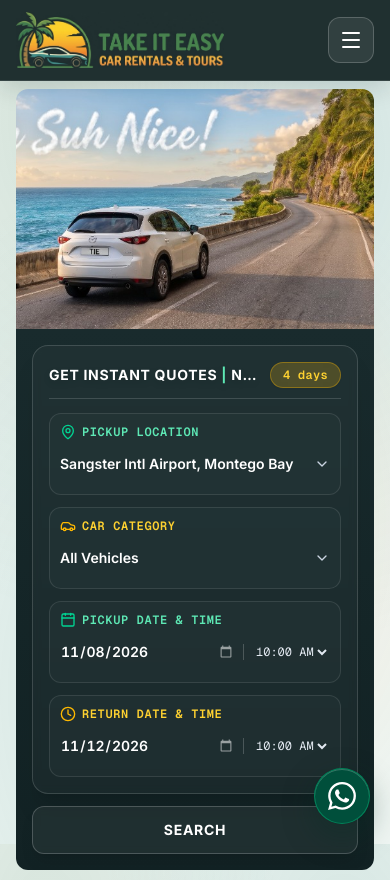
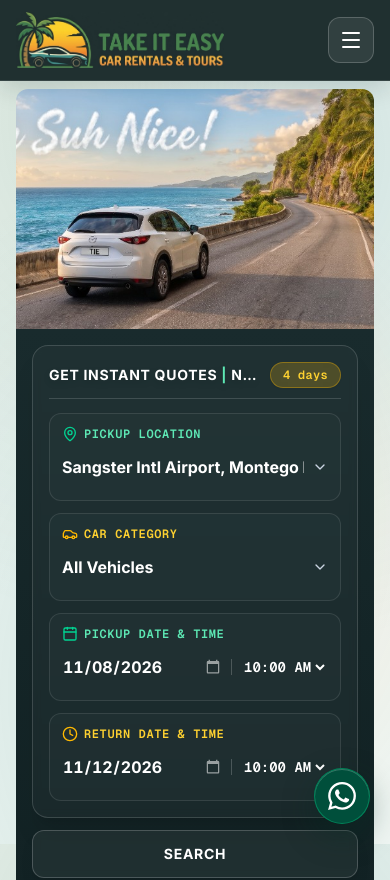
Before and after one commit to RickyC2020/take-it-easy-web, a React (Vite) app: page / in a window 390 px wide. Shown: the top 880 px of the page. Built offline with nearby package versions, Linux system fonts and the light colour scheme; a web font is replaced by a local one.

Commit message:
Enlarge text sizes and labels inside search boxes across desktop and mobile

```diff
--- a/src/components/HeroBanner.jsx
+++ b/src/components/HeroBanner.jsx
@@ -69,9 +69,9 @@ export default function HeroBanner({
                   <div className="p-2.5 xl:p-3 rounded-xl bg-white/[0.03] hover:bg-white/[0.06] border border-white/15 transition-colors flex flex-col justify-center">
                     <label
                       htmlFor="hero-desktop-location"
-                      className="flex items-center gap-1.5 font-mono text-[10.5px] uppercase tracking-wider text-emerald-300 mb-1 font-semibold drop-shadow-xs"
+                      className="flex items-center gap-1.5 font-mono text-xs xl:text-[13px] uppercase tracking-wider text-emerald-300 mb-1 font-bold drop-shadow-xs"
                     >
-                      <MapPin className="w-3.5 h-3.5 text-emerald-400 shrink-0" />
+                      <MapPin className="w-4 h-4 text-emerald-400 shrink-0" />
                       <span>Pickup Hub</span>
                     </label>
                     <div className="relative flex items-center">
@@ -79,7 +79,7 @@ export default function HeroBanner({
                         id="hero-desktop-location"
                         value={locationId}
                         onChange={(e) => setLocationId?.(e.target.value)}
-                        className="w-full appearance-none bg-transparent pr-4 text-xs xl:text-sm font-semibold text-white focus:outline-none cursor-pointer truncate"
+                        className="w-full appearance-none bg-transparent pr-5 text-sm xl:text-base font-bold text-white focus:outline-none cursor-pointer truncate"
                       >
                         {locations.map((loc) => (
                           <option key={loc.id} value={loc.id} className="bg-[#1b2b2b] text-white">
@@ -87,7 +87,7 @@ export default function HeroBanner({
                           </option>
                         ))}
                       </select>
-                      <ChevronDown className="w-3.5 h-3.5 text-slate-300 pointer-events-none absolute right-0 shrink-0" />
+                      <ChevronDown className="w-4 h-4 text-slate-300 pointer-events-none absolute right-0 shrink-0" />
                     </div>
                   </div>
 
@@ -95,9 +95,9 @@ export default function HeroBanner({
                   <div className="p-2.5 xl:p-3 rounded-xl bg-white/[0.03] hover:bg-white/[0.06] border border-white/15 transition-colors flex flex-col justify-center">
                     <label
                       htmlFor="hero-desktop-category"
-                      className="flex items-center gap-1.5 font-mono text-[10.5px] uppercase tracking-wider text-amber-300 mb-1 font-semibold drop-shadow-xs"
+                      className="flex items-center gap-1.5 font-mono text-xs xl:text-[13px] uppercase tracking-wider text-amber-300 mb-1 font-bold drop-shadow-xs"
                     >
-                      <Car className="w-3.5 h-3.5 text-amber-400 shrink-0" />
+                      <Car className="w-4 h-4 text-amber-400 shrink-0" />
                       <span>Vehicle Class</span>
                     </label>
                     <div className="relative flex items-center">
@@ -105,7 +105,7 @@ export default function HeroBanner({
                         id="hero-desktop-category"
                         value={selectedCategory}
                         onChange={(e) => setSelectedCategory?.(e.target.value)}
-                        className="w-full appearance-none bg-transparent pr-4 text-xs xl:text-sm font-semibold text-white focus:outline-none cursor-pointer truncate"
+                        className="w-full appearance-none bg-transparent pr-5 text-sm xl:text-base font-bold text-white focus:outline-none cursor-pointer truncate"
                       >
                         {categories.map((cat) => (
                           <option key={cat.id} value={cat.id} className="bg-[#1b2b2b] text-white">
@@ -113,7 +113,7 @@ export default function HeroBanner({
                           </option>
                         ))}
                       </select>
-                      <ChevronDown className="w-3.5 h-3.5 text-slate-300 pointer-events-none absolute right-0 shrink-0" />
+                      <ChevronDown className="w-4 h-4 text-slate-300 pointer-events-none absolute right-0 shrink-0" />
                     </div>
                   </div>
 
@@ -121,12 +121,12 @@ export default function HeroBanner({
                   <div className="p-2.5 xl:p-3 rounded-xl bg-white/[0.03] hover:bg-white/[0.06] border border-white/15 transition-colors flex flex-col justify-center">
                     <label
                       htmlFor="hero-desktop-pickup-date"
-                      className="flex items-center gap-1.5 font-mono text-[10.5px] uppercase tracking-wider text-emerald-300 mb-1 font-semibold drop-shadow-xs"
+                      className="flex items-center gap-1.5 font-mono text-xs xl:text-[13px] uppercase tracking-wider text-emerald-300 mb-1 font-bold drop-shadow-xs"
                     >
-                      <Calendar className="w-3.5 h-3.5 text-emerald-400 shrink-0" />
+                      <Calendar className="w-4 h-4 text-emerald-400 shrink-0" />
                       <span>Pickup Date &amp; Time</span>
                     </label>
-                    <div className="flex items-center gap-1.5">
+                    <div className="flex items-center gap-2">
                       <input
                         id="hero-desktop-pickup-date"
                         type="date"
@@ -134,14 +134,14 @@ export default function HeroBanner({
                         min={minPickupDate}
                         onChange={(e) => onPickupDateChange?.(e.target.value)}
                         style={{ colorScheme: 'dark' }}
-                        className="w-full bg-transparent text-xs xl:text-sm font-semibold text-white tabular-nums focus:outline-none cursor-pointer"
+                        className="w-full bg-transparent text-sm xl:text-base font-bold text-white tabular-nums focus:outline-none cursor-pointer"
                       />
-                      <span className="h-3.5 w-px bg-white/20 shrink-0" />
+                      <span className="h-4 w-px bg-white/20 shrink-0" />
                       <select
                         aria-label="Pickup Time"
                         value={pickupTime}
                         onChange={(e) => setPickupTime?.(e.target.value)}
-                        className="bg-transparent text-xs font-mono text-slate-200 focus:outline-none cursor-pointer shrink-0"
+                        className="bg-transparent text-xs xl:text-sm font-mono font-bold text-white focus:outline-none cursor-pointer shrink-0"
                       >
                         {timeSlots.map((slot) => (
                           <option key={slot} value={slot} className="bg-[#1b2b2b] text-white">
@@ -156,12 +156,12 @@ export default function HeroBanner({
                   <div className="p-2.5 xl:p-3 rounded-xl bg-white/[0.03] hover:bg-white/[0.06] border border-white/15 transition-colors flex flex-col justify-center">
                     <label
                       htmlFor="hero-desktop-return-date"
-                      className="flex items-center gap-1.5 font-mono text-[10.5px] uppercase tracking-wider text-amber-300 mb-1 font-semibold drop-shadow-xs"
+                      className="flex items-center gap-1.5 font-mono text-xs xl:text-[13px] uppercase tracking-wider text-amber-300 mb-1 font-bold drop-shadow-xs"
                     >
-                      <Clock className="w-3.5 h-3.5 text-amber-400 shrink-0" />
+                      <Clock className="w-4 h-4 text-amber-400 shrink-0" />
                       <span>Return Date &amp; Time</span>
                     </label>
-                    <div className="flex items-center gap-1.5">
+                    <div className="flex items-center gap-2">
                       <input
                         id="hero-desktop-return-date"
                         type="date"
@@ -169,14 +169,14 @@ export default function HeroBanner({
                         min={minReturnDate}
                         onChange={(e) => onReturnDateChange?.(e.target.value)}
                         style={{ colorScheme: 'dark' }}
-                        className="w-full bg-transparent text-xs xl:text-sm font-semibold text-white tabular-nums focus:outline-none cursor-pointer"
+                        className="w-full bg-transparent text-sm xl:text-base font-bold text-white tabular-nums focus:outline-none cursor-pointer"
                       />
-                      <span className="h-3.5 w-px bg-white/20 shrink-0" />
+                      <span className="h-4 w-px bg-white/20 shrink-0" />
                       <select
                         aria-label="Return Time"
                         value={returnTime}
                         onChange={(e) => setReturnTime?.(e.target.value)}
-                        className="bg-transparent text-xs font-mono text-slate-200 focus:outline-none cursor-pointer shrink-0"
+                        className="bg-transparent text-xs xl:text-sm font-mono font-bold text-white focus:outline-none cursor-pointer shrink-0"
                       >
                         {timeSlots.map((slot) => (
                           <option key={slot} value={slot} className="bg-[#1b2b2b] text-white">
@@ -218,20 +218,20 @@ export default function HeroBanner({
               {/* 2-Column Responsive Inputs */}
               <div className="grid grid-cols-1 sm:grid-cols-2 gap-3 text-sm">
                 {/* 1. Pickup Location */}
-                <div className="p-2.5 rounded-xl bg-white/[0.02] border border-white/10">
+                <div className="p-3 rounded-xl bg-white/[0.02] border border-white/10">
                   <label
                     htmlFor="hero-mobile-location"
-                    className="flex items-center gap-1.5 font-mono text-xs uppercase tracking-wider text-emerald-300 mb-1 font-semibold"
+                    className="flex items-center gap-1.5 font-mono text-xs sm:text-[13px] uppercase tracking-wider text-emerald-300 mb-1 font-bold"
                   >
                     <MapPin className="w-4 h-4 text-emerald-400 shrink-0" />
                     <span>Pickup Location</span>
                   </label>
-                  <div className="relative flex items-center min-h-[40px]">
+                  <div className="relative flex items-center min-h-[42px]">
                     <select
                       id="hero-mobile-location"
                       value={locationId}
                       onChange={(e) => setLocationId?.(e.target.value)}
-                      className="w-full min-h-[40px] appearance-none bg-transparent pr-6 text-sm font-semibold text-white focus:outline-none cursor-pointer"
+                      className="w-full min-h-[42px] appearance-none bg-transparent pr-6 text-base font-bold text-white focus:outline-none cursor-pointer"
                     >
                       {locations.map((loc) => (
                         <option key={loc.id} value={loc.id} className="bg-[#1b2b2b] text-white">
@@ -244,20 +244,20 @@ export default function HeroBanner({
                 </div>
 
                 {/* 2. Car Category */}
-                <div className="p-2.5 rounded-xl bg-white/[0.02] border border-white/10">
+                <div className="p-3 rounded-xl bg-white/[0.02] border border-white/10">
                   <label
                     htmlFor="hero-mobile-category"
-                    className="flex items-center gap-1.5 font-mono text-xs uppercase tracking-wider text-amber-300 mb-1 font-semibold"
+                    className="flex items-center gap-1.5 font-mono text-xs sm:text-[13px] uppercase tracking-wider text-amber-300 mb-1 font-bold"
                   >
                     <Car className="w-4 h-4 text-amber-400 shrink-0" />
                     <span>Car Category</span>
                   </label>
-                  <div className="relative flex items-center min-h-[40px]">
+                  <div className="relative flex items-center min-h-[42px]">
                     <select
                       id="hero-mobile-category"
                       value={selectedCategory}
                       onChange={(e) => setSelectedCategory?.(e.target.value)}
-                      className="w-full min-h-[40px] appearance-none bg-transparent pr-6 text-sm font-semibold text-white focus:outline-none cursor-pointer"
+                      className="w-full min-h-[42px] appearance-none bg-transparent pr-6 text-base font-bold text-white focus:outline-none cursor-pointer"
                     >
                       {categories.map((cat) => (
                         <option key={cat.id} value={cat.id} className="bg-[#1b2b2b] text-white">
@@ -270,15 +270,15 @@ export default function HeroBanner({
                 </div>
 
                 {/* 3. Pickup Date & Time */}
-                <div className="p-2.5 rounded-xl bg-white/[0.02] border border-white/10">
+                <div className="p-3 rounded-xl bg-white/[0.02] border border-white/10">
                   <label
                     htmlFor="hero-mobile-pickup-date"
-                    className="flex items-center gap-1.5 font-mono text-xs uppercase tracking-wider text-emerald-300 mb-1 font-semibold"
+                    className="flex items-center gap-1.5 font-mono text-xs sm:text-[13px] uppercase tracking-wider text-emerald-300 mb-1 font-bold"
                   >
                     <Calendar className="w-4 h-4 text-emerald-400 shrink-0" />
                     <span>Pickup Date &amp; Time</span>
                   </label>
-                  <div className="flex items-center gap-2 min-h-[40px]">
+                  <div className="flex items-center gap-2 min-h-[42px]">
                     <input
                       id="hero-mobile-pickup-date"
                       type="date"
@@ -286,14 +286,14 @@ export default function HeroBanner({
                       min={minPickupDate}
                       onChange={(e) => onPickupDateChange?.(e.target.value)}
                       style={{ colorScheme: 'dark' }}
-                      className="min-h-[40px] w-full bg-transparent text-sm font-semibold text-white tabular-nums focus:outline-none cursor-pointer"
+                      className="min-h-[42px] w-full bg-transparent text-base font-bold text-white tabular-nums focus:outline-none cursor-pointer"
                     />
                     <span className="h-4 w-px bg-white/20 shrink-0" />
                     <select
                       aria-label="Mobile Pickup Time"
                       value={pickupTime}
                       onChange={(e) => setPickupTime?.(e.target.value)}
-                      className="min-h-[40px] bg-transparent text-xs font-mono text-slate-200 focus:outline-none cursor-pointer shrink-0"
+                      className="min-h-[42px] bg-transparent text-sm font-mono font-bold text-white focus:outline-none cursor-pointer shrink-0"
                     >
                       {timeSlots.map((slot) => (
                         <option key={slot} value={slot} className="bg-[#1b2b2b] text-white">
@@ -305,15 +305,15 @@ export default function HeroBanner({
                 </div>
 
                 {/* 4. Return Date & Time */}
-                <div className="p-2.5 rounded-xl bg-white/[0.02] border border-white/10">
+                <div className="p-3 rounded-xl bg-white/[0.02] border border-white/10">
                   <label
                     htmlFor="hero-mobile-return-date"
-                    className="flex items-center gap-1.5 font-mono text-xs uppercase tracking-wider text-amber-300 mb-1 font-semibold"
+                    className="flex items-center gap-1.5 font-mono text-xs sm:text-[13px] uppercase tracking-wider text-amber-300 mb-1 font-bold"
                   >
                     <Clock className="w-4 h-4 text-amber-400 shrink-0" />
                     <span>Return Date &amp; Time</span>
                   </label>
-                  <div className="flex items-center gap-2 min-h-[40px]">
+                  <div className="flex items-center gap-2 min-h-[42px]">
                     <input
                       id="hero-mobile-return-date"
                       type="date"
@@ -321,14 +321,14 @@ export default function HeroBanner({
                       min={minReturnDate}
                       onChange={(e) => onReturnDateChange?.(e.target.value)}
                       style={{ colorScheme: 'dark' }}
-                      className="min-h-[40px] w-full bg-transparent text-sm font-semibold text-white tabular-nums focus:outline-none cursor-pointer"
+                      className="min-h-[42px] w-full bg-transparent text-base font-bold text-white tabular-nums focus:outline-none cursor-pointer"
                     />
                     <span className="h-4 w-px bg-white/20 shrink-0" />
                     <select
                       aria-label="Mobile Return Time"
                       value={returnTime}
                       onChange={(e) => setReturnTime?.(e.target.value)}
-                      className="min-h-[40px] bg-transparent text-xs font-mono text-slate-200 focus:outline-none cursor-pointer shrink-0"
+                      className="min-h-[42px] bg-transparent text-sm font-mono font-bold text-white focus:outline-none cursor-pointer shrink-0"
                     >
                       {timeSlots.map((slot) => (
                         <option key={slot} value={slot} className="bg-[#1b2b2b] text-white">
```
